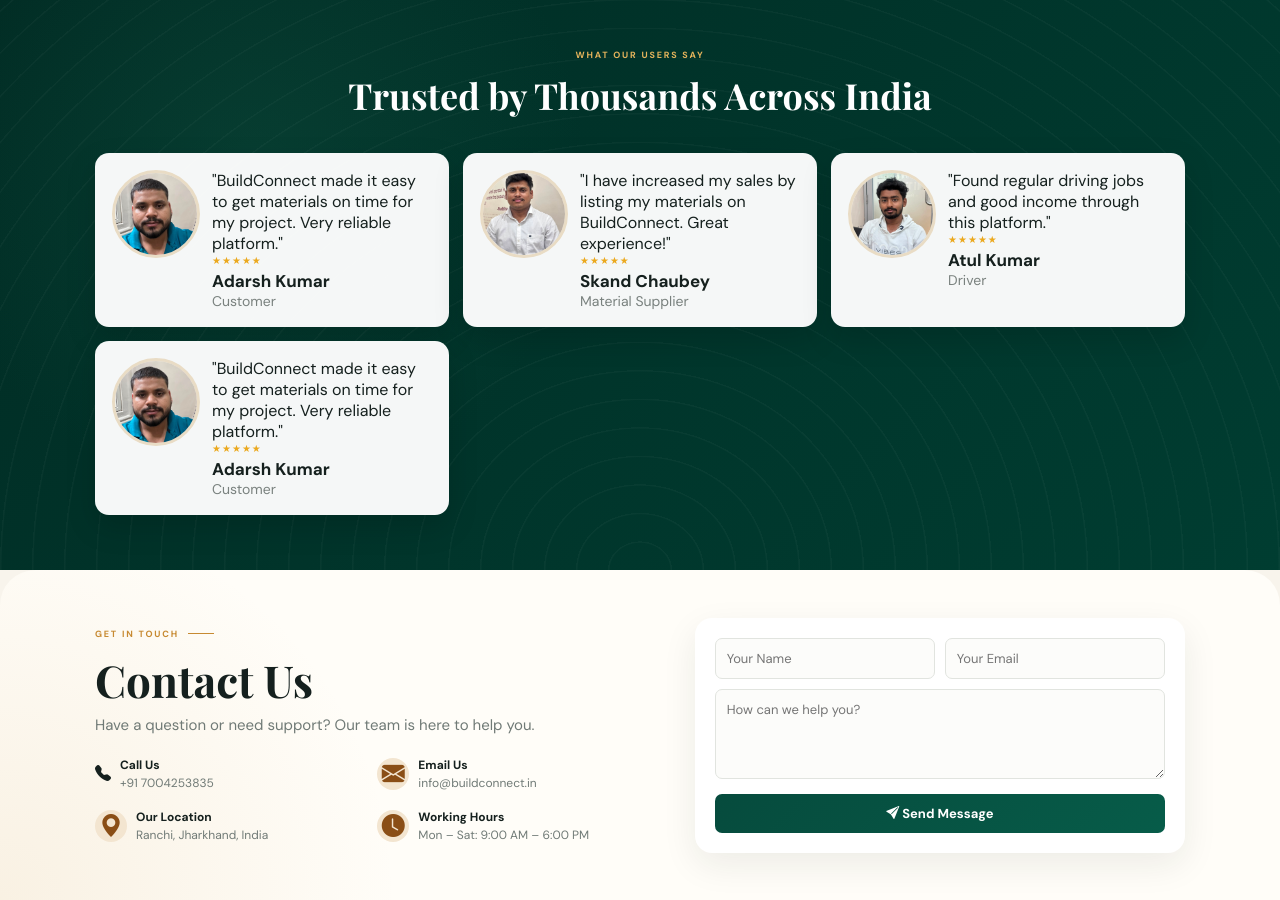
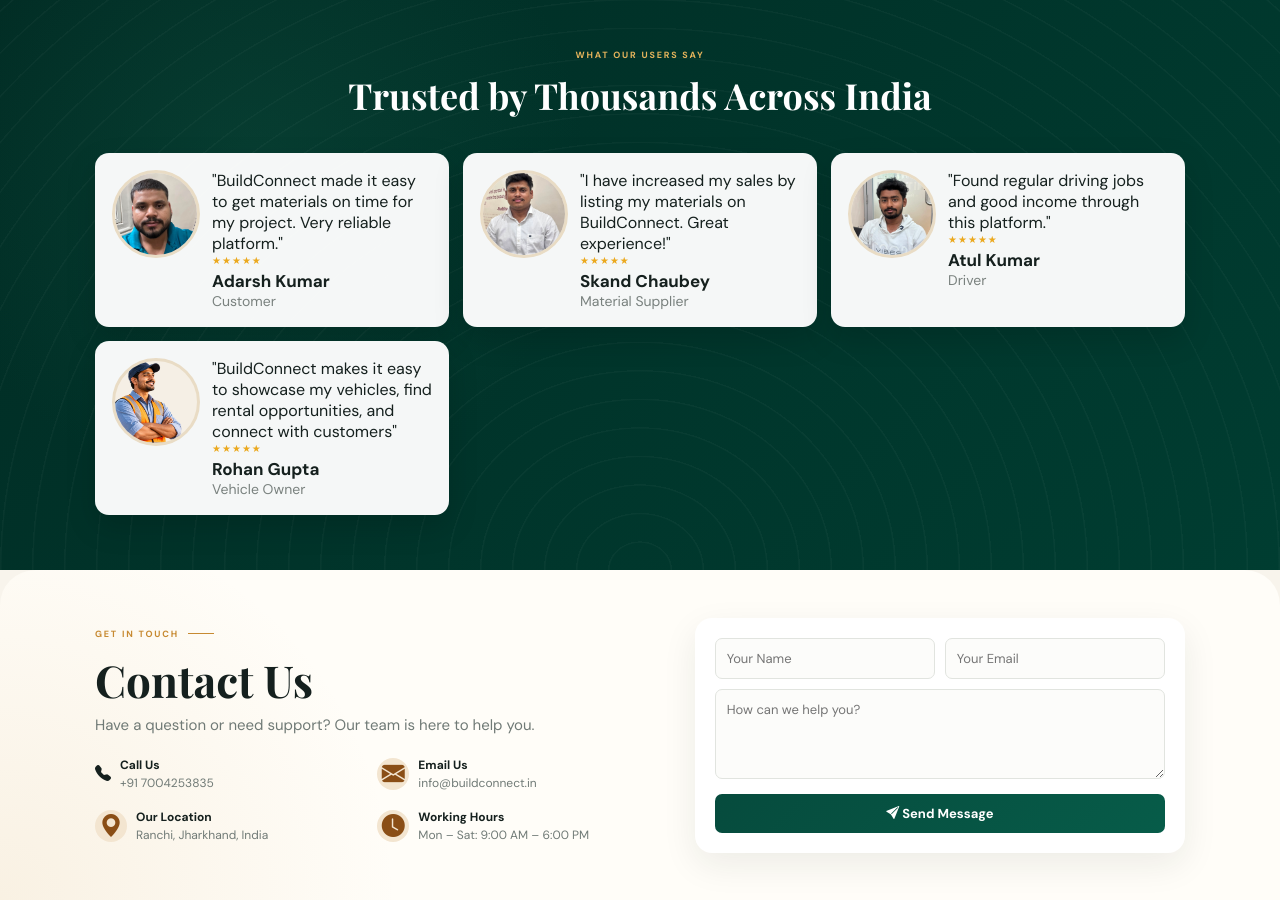
Before and after one commit to CodewithAnkitt/BuildConnect, a Django app: page / in a window 1280 px wide. Shown: the part 2529-3429 px from the top of the page. Run offline with Django 5.2, Linux system fonts and the light colour scheme.

Commit message:
modofied view.py  file

```diff
--- a/core/views.py
+++ b/core/views.py
@@ -6,22 +6,76 @@ from .forms import SignupForm
 from .models import DriverProfile, User
 
 
+# ============================================================
+# HOME
+# ============================================================
+
 def home(request):
     return render(request, "home.html")
 
+
+# ============================================================
+# LOGIN
+# ============================================================
 
 def login_view(request):
 
     if request.method == "POST":
 
-        phone_number = request.POST.get("phone_number", "").strip()
-        password = request.POST.get("password", "")
-        selected_role = request.POST.get("role", "").strip()
+        phone_number = request.POST.get(
+            "phone_number",
+            ""
+        ).strip()
+
+        password = request.POST.get(
+            "password",
+            ""
+        )
+
+        selected_role = request.POST.get(
+            "role",
+            ""
+        ).strip()
+
+        # ----------------------------------------------------
+        # Convert frontend role names to Django role values
+        # ----------------------------------------------------
+
+        role_mapping = {
+            "Customer": User.Role.CUSTOMER,
+            "Seller": User.Role.SELLER,
+            "Driver": User.Role.DRIVER,
+            "Vehicle Owner": User.Role.VEHICLE_OWNER,
+
+            # Also accept Django values directly
+            "CUSTOMER": User.Role.CUSTOMER,
+            "SELLER": User.Role.SELLER,
+            "DRIVER": User.Role.DRIVER,
+            "VEHICLE_OWNER": User.Role.VEHICLE_OWNER,
+        }
+
+        selected_role = role_mapping.get(
+            selected_role,
+            selected_role
+        )
+
+        # ----------------------------------------------------
+        # Find user by phone number
+        # ----------------------------------------------------
 
         try:
-            user = User.objects.get(phone_number=phone_number)
+
+            user = User.objects.get(
+                phone_number=phone_number
+            )
+
         except User.DoesNotExist:
+
             user = None
+
+        # ----------------------------------------------------
+        # Authenticate user
+        # ----------------------------------------------------
 
         if user is not None:
 
@@ -33,34 +87,75 @@ def login_view(request):
 
             if authenticated_user is not None:
 
+                # ------------------------------------------------
+                # Check selected role
+                # ------------------------------------------------
+
                 if authenticated_user.role != selected_role:
+
                     messages.error(
                         request,
-                        "The selected role does not match your account."
+                        "The selected role does not match "
+                        "your account."
                     )
+
                     return redirect("login")
 
-                login(request, authenticated_user)
+                # ------------------------------------------------
+                # Login user
+                # ------------------------------------------------
+
+                login(
+                    request,
+                    authenticated_user
+                )
+
+                # ------------------------------------------------
+                # Redirect according to role
+                # ------------------------------------------------
 
                 if authenticated_user.role == User.Role.CUSTOMER:
-                    return redirect("customer_dashboard")
+
+                    return redirect(
+                        "customer_dashboard"
+                    )
 
                 elif authenticated_user.role == User.Role.SELLER:
-                    return redirect("seller_dashboard")
+
+                    return redirect(
+                        "seller_dashboard"
+                    )
 
                 elif authenticated_user.role == User.Role.DRIVER:
-                    return redirect("driver_dashboard")
+
+                    return redirect(
+                        "driver_dashboard"
+                    )
 
                 elif authenticated_user.role == User.Role.VEHICLE_OWNER:
-                    return redirect("vehicle_owner_dashboard")
+
+                    return redirect(
+                        "owner_dashboard"
+                    )
+
+        # ----------------------------------------------------
+        # Login failed
+        # ----------------------------------------------------
 
         messages.error(
             request,
             "Invalid phone number, password, or role."
         )
 
-    return render(request, "login.html")
+    return render(
+        request,
+        "login.html"
+    )
 
+
+# ============================================================
+# SIGN UP / REGISTER
+# ============================================================
 
 def signup_view(request):
 
@@ -70,28 +165,71 @@ def signup_view(request):
 
         if form.is_valid():
 
-            phone_number = form.cleaned_data["phone_number"]
+            phone_number = form.cleaned_data[
+                "phone_number"
+            ]
+
+            # ------------------------------------------------
+            # Check whether phone already exists
+            # ------------------------------------------------
+
+            if User.objects.filter(
+                phone_number=phone_number
+            ).exists():
+
+                messages.error(
+                    request,
+                    "An account with this phone number "
+                    "already exists."
+                )
+
+                return redirect("login")
+
+            # ------------------------------------------------
+            # Create Django User
+            # ------------------------------------------------
 
             User.objects.create_user(
+
                 username=phone_number,
-                password=form.cleaned_data["password"],
-                first_name=form.cleaned_data["first_name"],
-                last_name=form.cleaned_data["last_name"],
-                email=form.cleaned_data["email"],
+
+                password=form.cleaned_data[
+                    "password"
+                ],
+
+                first_name=form.cleaned_data[
+                    "first_name"
+                ],
+
+                last_name=form.cleaned_data[
+                    "last_name"
+                ],
+
+                email=form.cleaned_data[
+                    "email"
+                ],
+
                 phone_number=phone_number,
-                whatsapp_number=form.cleaned_data["whatsapp_number"],
-                role=form.cleaned_data["role"],
+
+                whatsapp_number=form.cleaned_data[
+                    "whatsapp_number"
+                ],
+
+                role=form.cleaned_data[
+                    "role"
+                ],
             )
 
             messages.success(
                 request,
-                "Your BuildConnect account has been created successfully. "
-                "Please login."
+                "Your BuildConnect account has been "
+                "created successfully. Please login."
             )
 
             return redirect("login")
 
     else:
+
         form = SignupForm()
 
     return render(
@@ -103,36 +241,75 @@ def signup_view(request):
     )
 
 
+# ============================================================
+# LOGOUT
+# ============================================================
+
 def logout_view(request):
 
     logout(request)
 
     return redirect("home")
 
-# Customer page
+
+# ============================================================
+# CUSTOMER
+# ============================================================
 
 def customer_dashboard(request):
-    return render(request, "customer/dashboard.html")
+
+    return render(
+        request,
+        "customer/dashboard.html"
+    )
 
 
 def materials(request):
-    return render(request, "customer/materials.html")
+
+    return render(
+        request,
+        "customer/materials.html"
+    )
+
 
 def orders(request):
-    return render(request, "customer/orders.html")
+
+    return render(
+        request,
+        "customer/orders.html"
+    )
+
 
 def vehicles(request):
-    return render(request, "customer/vehicles.html")
+
+    return render(
+        request,
+        "customer/vehicles.html"
+    )
+
 
 def rentals(request):
-    return render(request, "customer/rentals.html")
+
+    return render(
+        request,
+        "customer/rentals.html"
+    )
+
 
 def profile(request):
-    return render(request, "customer/profile.html")
 
-# Driver page
+    return render(
+        request,
+        "customer/profile.html"
+    )
+
+
+# ============================================================
+# DRIVER
+# ============================================================
 
 def driver_dashboard(request):
+
     return render(
         request,
         "driver/dashboard.html",
@@ -143,6 +320,7 @@ def driver_dashboard(request):
 
 
 def driver_jobs(request):
+
     return render(
         request,
         "driver/jobs.html",
@@ -153,6 +331,7 @@ def driver_jobs(request):
 
 
 def driver_my_jobs(request):
+
     return render(
         request,
         "driver/my_jobs.html",
@@ -163,6 +342,7 @@ def driver_my_jobs(request):
 
 
 def driver_profile(request):
+
     return render(
         request,
         "driver/profile.html",
@@ -173,6 +353,7 @@ def driver_profile(request):
 
 
 def driver_earnings(request):
+
     return render(
         request,
         "driver/earnings.html",
@@ -183,6 +364,7 @@ def driver_earnings(request):
 
 
 def driver_settings(request):
+
     return render(
         request,
         "driver/settings.html",
@@ -191,9 +373,13 @@ def driver_settings(request):
         }
     )
 
-# Vechile_Owner
+
+# ============================================================
+# VEHICLE OWNER
+# ============================================================
 
 def owner_dashboard(request):
+
     return render(
         request,
         "owner/dashboard.html",
@@ -204,6 +390,7 @@ def owner_dashboard(request):
 
 
 def owner_vehicles(request):
+
     return render(
         request,
         "owner/vehicles.html",
@@ -214,6 +401,7 @@ def owner_vehicles(request):
 
 
 def owner_rental_requests(request):
+
     return render(
         request,
         "owner/rental_requests.html",
@@ -224,6 +412,7 @@ def owner_rental_requests(request):
 
 
 def owner_rentals(request):
+
     return render(
         request,
         "owner/rentals.html",
@@ -234,6 +423,7 @@ def owner_rentals(request):
 
 
 def owner_earnings(request):
+
     return render(
         request,
         "owner/earnings.html",
@@ -244,6 +434,7 @@ def owner_earnings(request):
 
 
 def owner_profile(request):
+
     return render(
         request,
         "owner/profile.html",
@@ -253,22 +444,53 @@ def owner_profile(request):
     )
 
 
-# seller browser
+# ============================================================
+# SELLER
+# ============================================================
 
 def seller_dashboard(request):
-    return render(request, "seller/dashboard.html")
+
+    return render(
+        request,
+        "seller/dashboard.html"
+    )
+
 
 def seller_materials(request):
-    return render(request, "seller/materials.html")
+
+    return render(
+        request,
+        "seller/materials.html"
+    )
+
 
 def seller_add_materials(request):
-    return render(request, "seller/add_materials.html")
+
+    return render(
+        request,
+        "seller/add_materials.html"
+    )
+
 
 def seller_order(request):
-    return render(request, "seller/order.html")
+
+    return render(
+        request,
+        "seller/order.html"
+    )
+
 
 def seller_earning(request):
-    return render(request, "seller/earning.html")
+
+    return render(
+        request,
+        "seller/earning.html"
+    )
+
 
 def seller_profile(request):
-    return render(request, "seller/profile.html")
+
+    return render(
+        request,
+        "seller/profile.html"
+    )
--- a/static/css/login.css
+++ b/static/css/login.css
@@ -1619,11 +1619,11 @@ button {
     }
 
     .brand-sidebar h1 {
-        font-size: 35px;
+        font-size: 25px;
     }
 
     .brand-description {
-        font-size: 15px;
+        font-size: 12px;
     }
 
     .role-screen {
--- a/templates/home.html
+++ b/templates/home.html
@@ -1173,15 +1173,13 @@
                 <div class="testimonial-person">
 
                     <div class="testimonial-avatar">
-    <img src="{% static 'images/adarsh.png' %}" alt="Adarsh Kumar">
+    <img src="{% static 'images/rohan.png' %}" alt="Rohan Gupta">
 </div>
 
                     <div>
 
                         <p>
-                            "BuildConnect made it easy to
-                            get materials on time for my
-                            project. Very reliable platform."
+                            "BuildConnect makes it easy to showcase my vehicles, find rental opportunities, and connect with customers"
                         </p>
 
                         <div class="stars">
@@ -1189,11 +1187,11 @@
                         </div>
 
                         <strong>
-                            Adarsh Kumar
+                            Rohan Gupta
                         </strong>
 
                         <span>
-                            Customer
+                            Vehicle Owner
                         </span>
 
                     </div>
```
Also changed, not shown: static/images/rohan.png (added).
